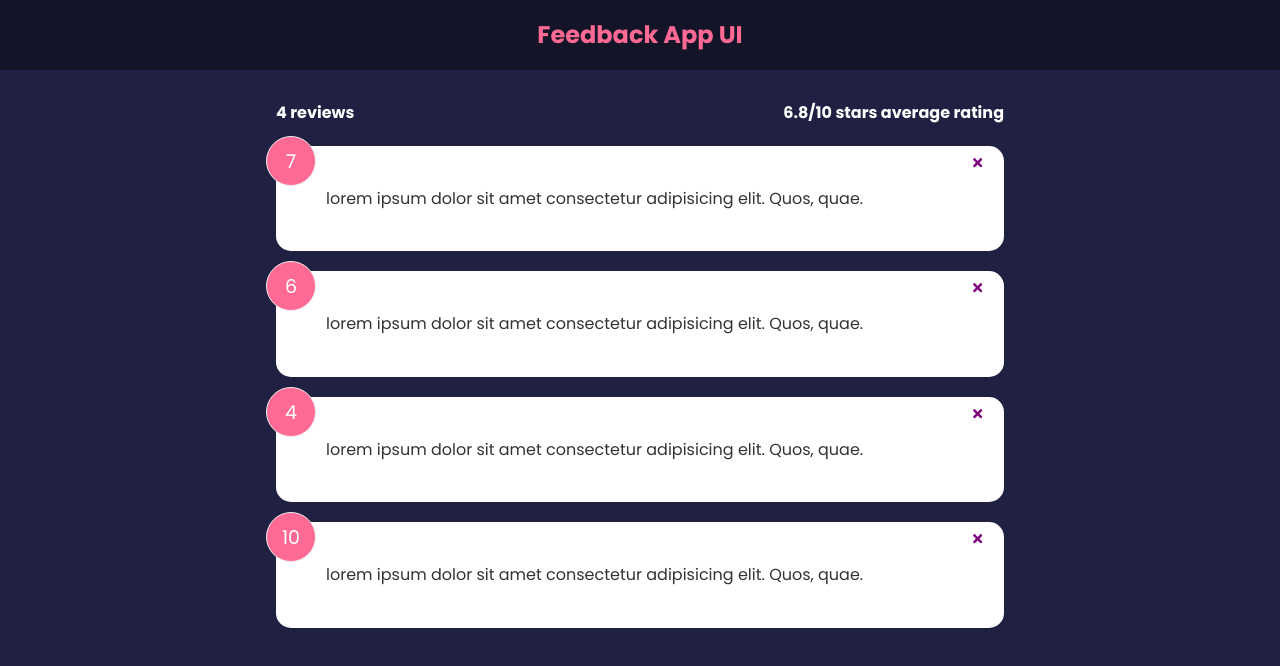
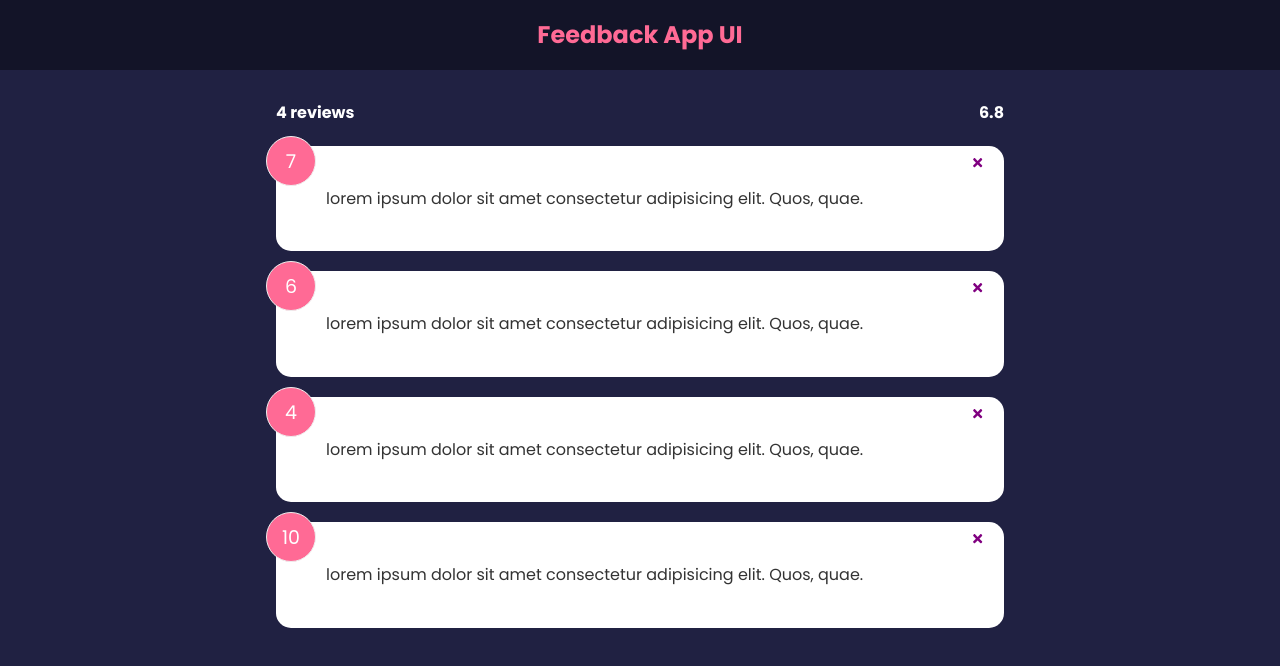
Before and after one commit to Farahat612/brad-react, a React (Create React App) app in the folder feedback-app/: page / in a window 1280 px wide. Shown: the top 666 px of the page. Built offline with nearby package versions, Linux system fonts and the light colour scheme.

Commit message:
used RegEx to remove 0 decimal

```diff
--- a/feedback-app/src/components/FeedbackStats.jsx
+++ b/feedback-app/src/components/FeedbackStats.jsx
@@ -1,7 +1,7 @@
 const FeedbackStats = ({ feedbacks }) => {
-
   //calculate ratings average
-  const ratingsAverage = feedbacks.reduce((total, feedback) => {
+  const ratingsAverage =
+    feedbacks.reduce((total, feedback) => {
       return total + feedback.rating
     }, 0) / feedbacks.length
 
@@ -9,8 +9,9 @@ const FeedbackStats = ({ feedbacks }) => {
     <div className='feedback-stats'>
       <h4>{feedbacks.length} reviews</h4>
       <h4>
-        {isNaN(ratingsAverage) ? 0 : ratingsAverage.toFixed(1)}
-        /10 stars average rating
+        {isNaN(ratingsAverage)
+          ? 0
+          : ratingsAverage.toFixed(1).replace(/[.,]0$/, '')}
       </h4>
     </div>
   )
```
